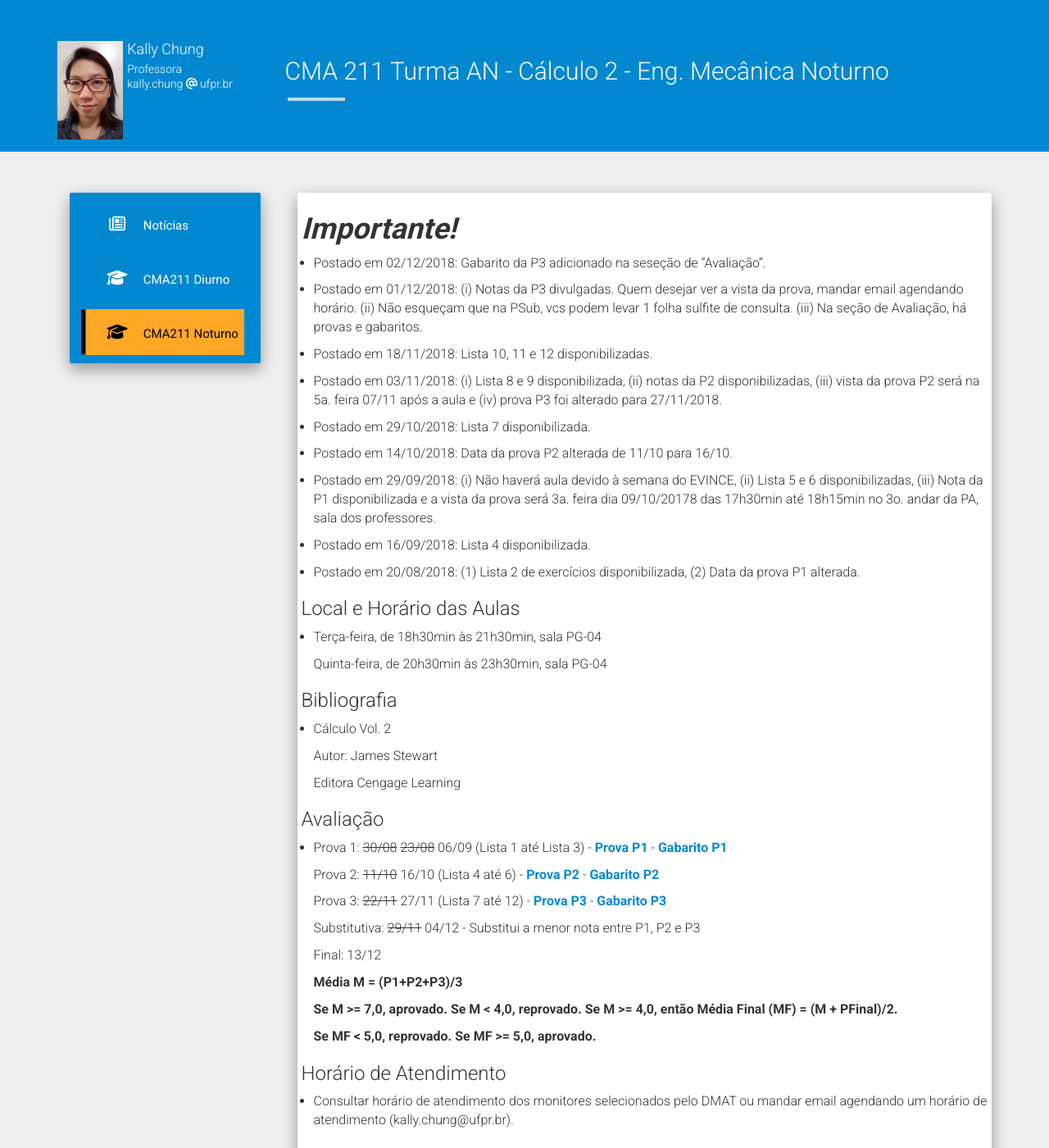
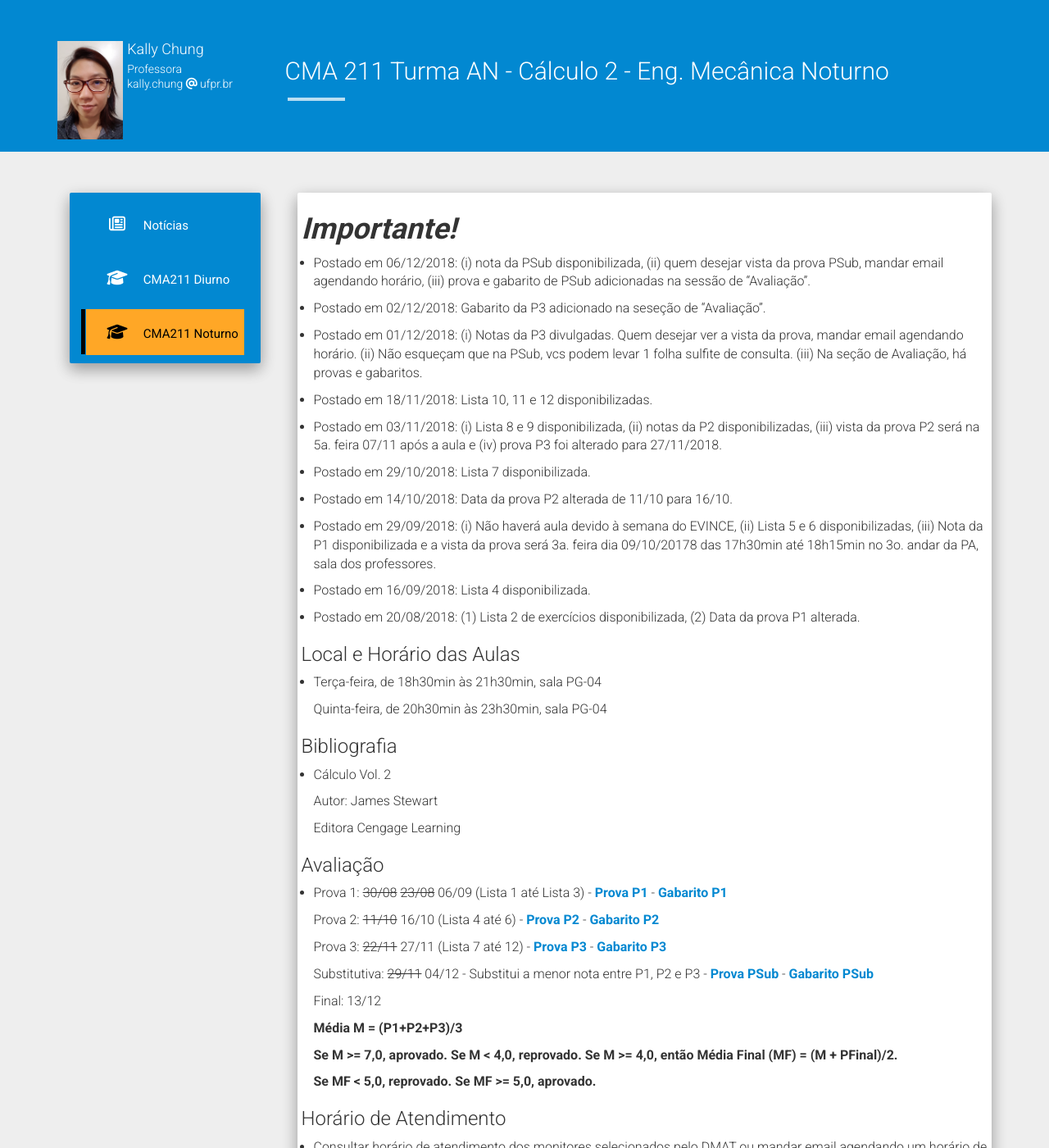
Before and after one commit to chunggnuhc/chunggnuhc.github.io, a Jekyll site: the page built from CMA211AN-Calc2-2sem2018.md, in a window 1280 px wide and 1400 px high. Shown: the whole window at 82% size. Built offline with Jekyll 4.4.1, drawn with Linux system fonts in a browser that asks for light colours; nearby versions of some CDN libraries; some of the changed text lies outside the part shown.

Commit message:
Update CMA211-AN - Psub

```diff
--- a/CMA211AN-Calc2-2sem2018.md
+++ b/CMA211AN-Calc2-2sem2018.md
@@ -4,6 +4,8 @@
 permalink: /CMA211AN-Calc2-2sem2018/
 ---
 <h1><b><i>Importante!</i></b></h1>
+- Postado em 06/12/2018: (i) nota da PSub disponibilizada, (ii) quem desejar vista da prova PSub, mandar email agendando horário, (iii) prova e gabarito de PSub adicionadas na sessão de "Avaliação".
+
 - Postado em 02/12/2018: Gabarito da P3 adicionado na seseção de "Avaliação".
 
 - Postado em 01/12/2018: (i) Notas da P3 divulgadas. Quem desejar ver a vista da prova, mandar email agendando horário. (ii) Não esqueçam que na PSub, vcs podem levar 1 folha sulfite de consulta. (iii) Na seção de Avaliação, há provas e gabaritos.
@@ -45,7 +47,7 @@
 
   Prova 3: <strike>22/11</strike> 27/11 (Lista 7 até 12) - [Prova P3](/disciplinas2sem2018/provaP3_CMA211AN.pdf) - [Gabarito P3](/disciplinas2sem2018/GabaritoP3-AN.pdf)
 
-  Substitutiva: <strike>29/11</strike> 04/12 - Substitui a menor nota entre P1, P2 e P3
+  Substitutiva: <strike>29/11</strike> 04/12 - Substitui a menor nota entre P1, P2 e P3 - [Prova PSub](/disciplinas2sem2018/provaPSub_CMA211AN.pdf) - [Gabarito PSub](/disciplinas2sem2018/GabaritoPSub.pdf)
 
   Final: 13/12
 
@@ -67,6 +69,8 @@
 - [Notas P2 (de 0 a 100)](/disciplinas2sem2018/NotaP2-AN.pdf)
 
 - [Notas P3 (de 0 a 100)](/disciplinas2sem2018/NotaP3-AN.pdf)
+
+- [Notas PSub (de 0 a 100)](/disciplinas2sem2018/NotaPSub-AN.pdf)
 
 <h3>Listas de Exercícios</h3>
 
```
